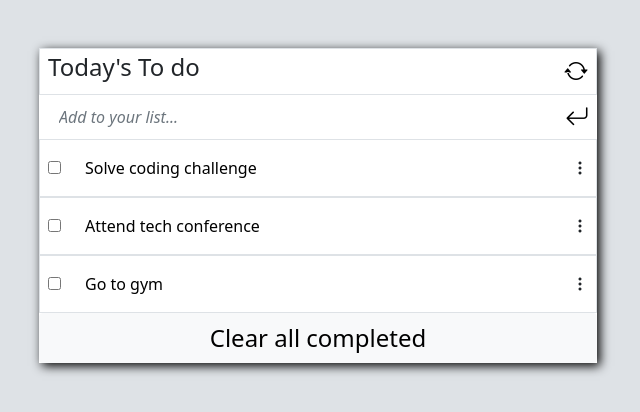
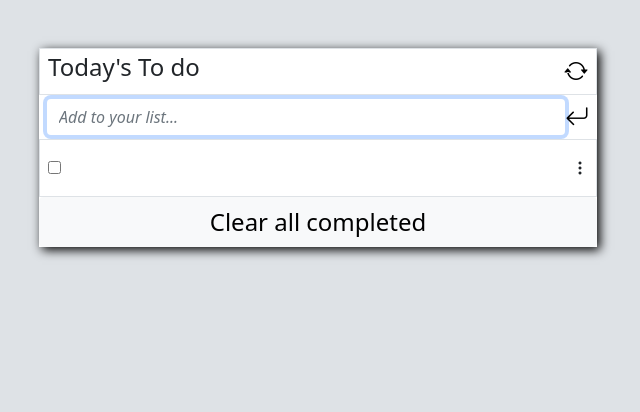
Before and after one commit to Qoosim/Todo-List, a website built with webpack: page src/index.html in a window 1280 px wide. Both pictures are taken after a click on the button 899 px from the left and 116 px from the top of the page. Shown: the whole page, without its empty margins (322-962 px from the left). Built offline with nearby package versions, Linux system fonts and the light colour scheme.

Commit message:
Create a function to add new task to the array

```diff
--- /dev/null
+++ b/src/functions.js
@@ -0,0 +1,6 @@
+const addTodo = (list, task) => {
+  task.push({ desc: list, completed: false, index: task.length + 1 });
+  localStorage.setItem('tasks', JSON.stringify(task));
+};
+
+export default addTodo;
--- a/src/index.html
+++ b/src/index.html
@@ -14,10 +14,10 @@
           <button class="border border-0 bg-transparent fs-4"><i class="bi bi-arrow-repeat"></i></button>
         </div>
         <div class="d-flex justify-content-between align-items-center py-1 px-2">
-          <input type="text" class="form-control border border-0" id="task"
+          <input type="text" class="form-control border border-0 inputText" id="task"
               name="task" placeholder="Add to your list..." autocomplete="off"
               required />
-          <button class="border border-0 bg-transparent fs-4">
+          <button class="border border-0 bg-transparent fs-4 addBtn">
             <i class="bi bi-arrow-return-left"></i>
           </button>
         </div>
--- a/src/index.js
+++ b/src/index.js
@@ -1,19 +1,28 @@
 import './style.css';
 import getStatus from './status';
+import addTodo from './functions';
 
 const output = document.querySelector('.output');
 const ul = document.createElement('ul');
 ul.classList.add('list-group', 'list-unstyled');
+const inputText = document.querySelector('.inputText');
+const addBtn = document.querySelector('.addBtn');
 
+/**
 let tasks = [
   { desc: 'Solve coding challenge', completed: false, index: 0 },
   { desc: 'Attend tech conference', completed: false, index: 1 },
   { desc: 'Go to gym', completed: false, index: 2 },
 ];
-
-tasks = JSON.parse(localStorage.getItem('tasks')) || tasks;
+*/
+const getList = () => {
+  const tasks = JSON.parse(localStorage.getItem('tasks')) || [];
+  return tasks;
+};
 
 const createTask = () => { // eslint-disable-line no-unused-vars
+  const tasks = getList();
+  ul.innerHTML = '';
   tasks.forEach((task) => {
     const li = document.createElement('li');
     li.className = 'list-group-items';
@@ -45,4 +54,12 @@ const createTask = () => { // eslint-disable-line no-unused-vars
   localStorage.setItem('tasks', JSON.stringify(tasks));
 };
 
+addBtn.addEventListener('click', () => {
+  const tasks = getList();
+  addTodo(inputText.value, tasks);
+  createTask();
+  inputText.value = '';
+  inputText.focus();
+});
+
 createTask();
```
